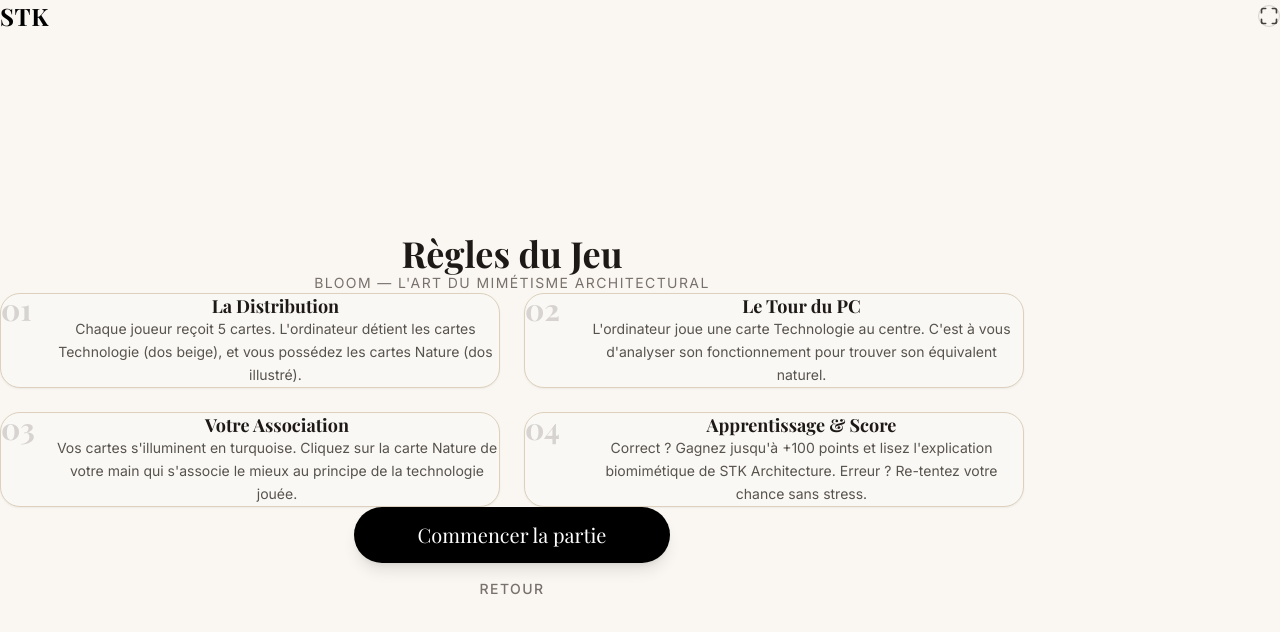
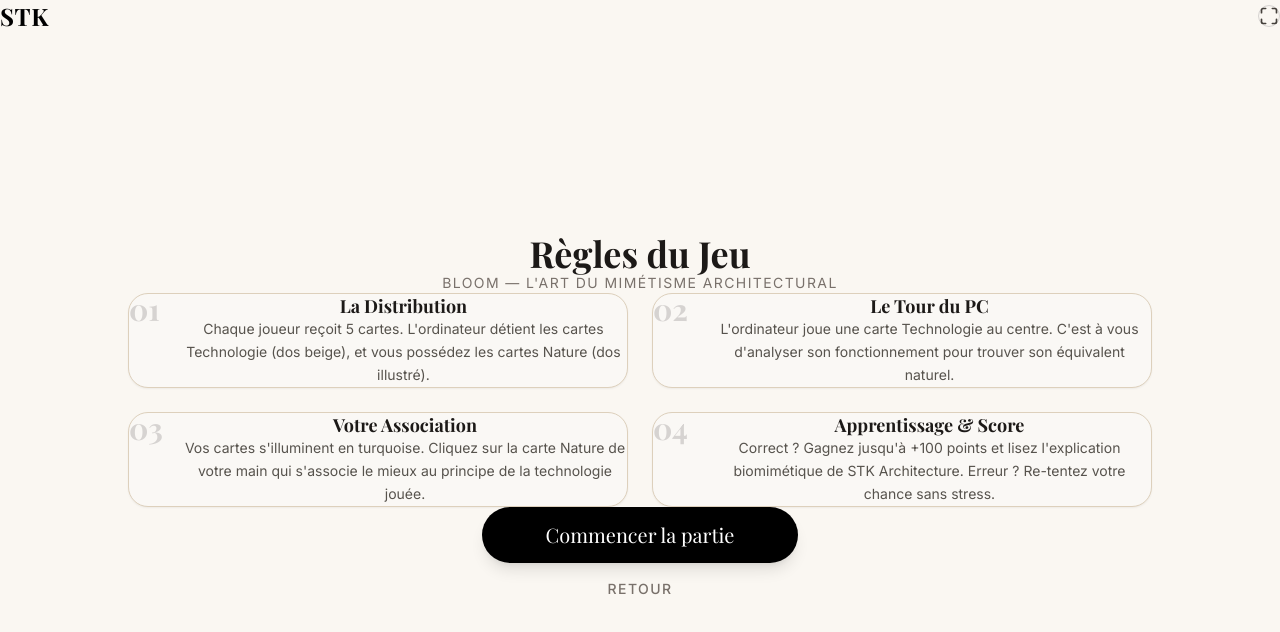
Before and after one commit to quentinoudin/bloom, a React (Vite) app: page / in a window 1280 px wide. Both pictures are taken after a click on the button "Jouer". Shown: the top 632 px of the page. Built offline with nearby package versions, Linux system fonts and the light colour scheme; a web font is replaced by a local one.

Commit message:
fix: center rules page content with self-center

```diff
--- a/src/components/RulesScreen.jsx
+++ b/src/components/RulesScreen.jsx
@@ -68,7 +68,7 @@ export default function RulesScreen({ onStart, onBack }) {
         variants={containerVariants}
         initial="hidden"
         animate="visible"
-        className="flex-1 flex flex-col items-center justify-center px-6 max-w-5xl mx-auto py-8 text-stone-800"
+        className="flex-1 flex flex-col items-center justify-center px-6 w-full max-w-5xl self-center py-8 text-stone-800"
       >
         {/* Title */}
         <motion.h1
```
